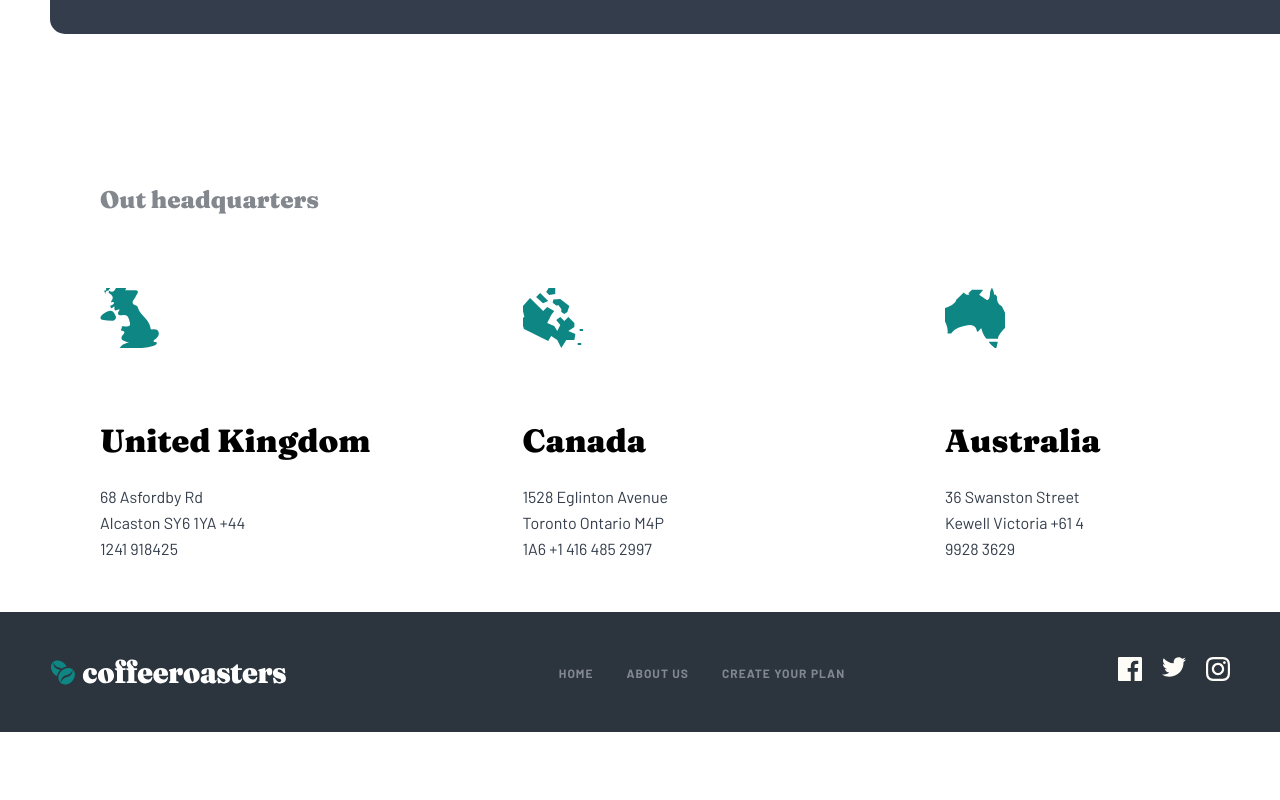
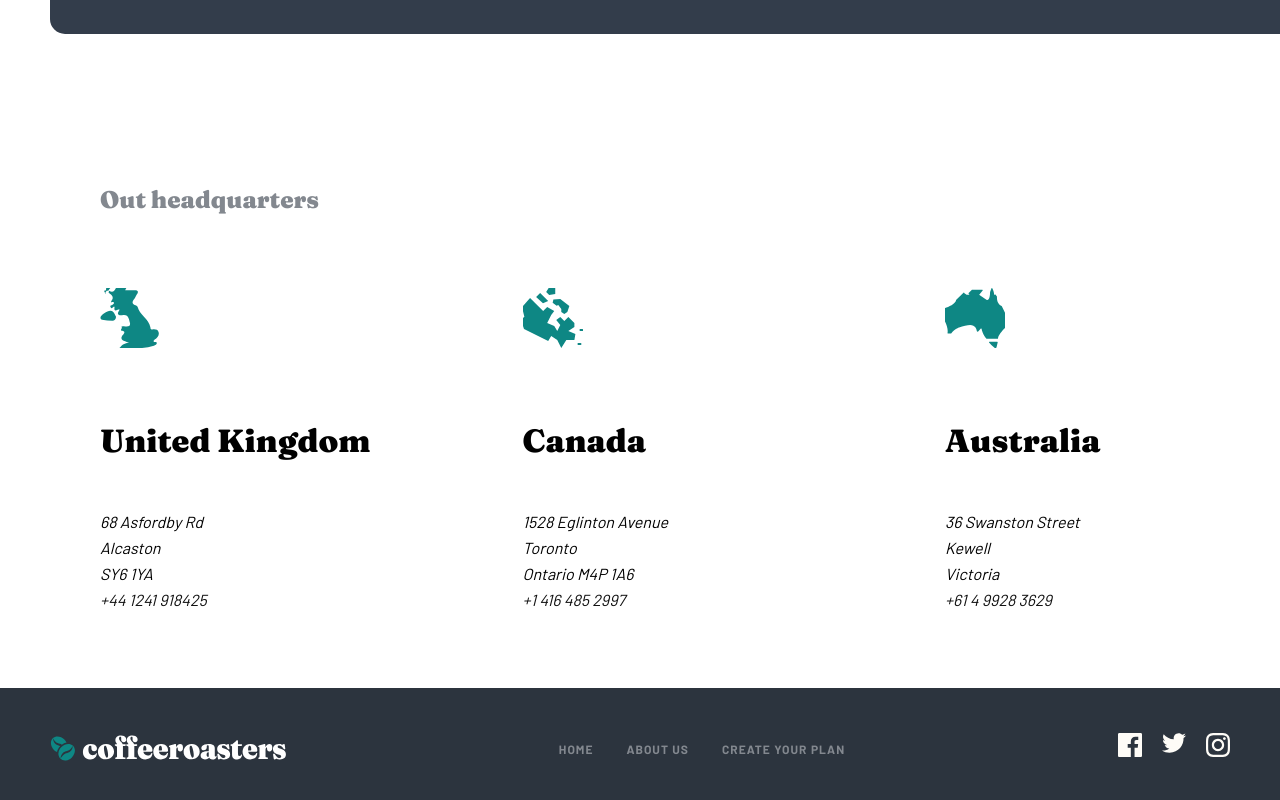
Before and after one commit to khamidullox/coffeeroasters-myself, a plain HTML site: page pages/about.html in a window 1280 px wide. Shown: the part 1933-2733 px from the top of the page. Before the commit the page ends 2665 px from the top, so only its background shows below. Drawn offline with Linux system fonts and the light colour scheme.

Commit message:
added address teg

```diff
--- a/css/about.css
+++ b/css/about.css
@@ -139,3 +139,7 @@ font-size: 16px;
 font-weight: 400;
 line-height: 26px;
 }
+
+.tel{
+  color: #111;
+}
--- a/pages/about.html
+++ b/pages/about.html
@@ -103,7 +103,7 @@
               />
               <h3 class="main-about__headquartes-title">United Kingdom</h3>
               <p class="main-about__headquarters-item-text">
-                68 Asfordby Rd Alcaston SY6 1YA +44 1241 918425
+               <address> 68 Asfordby Rd <br> Alcaston <br> SY6 1YA <br><a class="tel" href="tel:+441241918425">+44 1241 918425</a></address>
               </p>
             </li>
             <li class="main-about__headquarters-item">
@@ -114,7 +114,7 @@
               />
               <h3 class="main-about__headquartes-title">Canada</h3>
               <p class="main-about__headquarters-item-text">
-                1528 Eglinton Avenue Toronto Ontario M4P 1A6 +1 416 485 2997
+                <address>1528 Eglinton Avenue <br> Toronto <br> Ontario M4P 1A6 <br><a class="tel" href="tel:+14164852997">+1 416 485 2997</a></address>
               </p>
             </li>
             <li class="main-about__headquarters-item">
@@ -125,7 +125,7 @@
               />
               <h3 class="main-about__headquartes-title">Australia</h3>
               <p class="main-about__headquarters-item-text">
-                36 Swanston Street Kewell Victoria +61 4 9928 3629
+                <address>36 Swanston Street <br> Kewell <br> Victoria <br><a class="tel" href="tel:+61499283629">+61 4 9928 3629</a></address>
               </p>
             </li>
           </ul>
```
